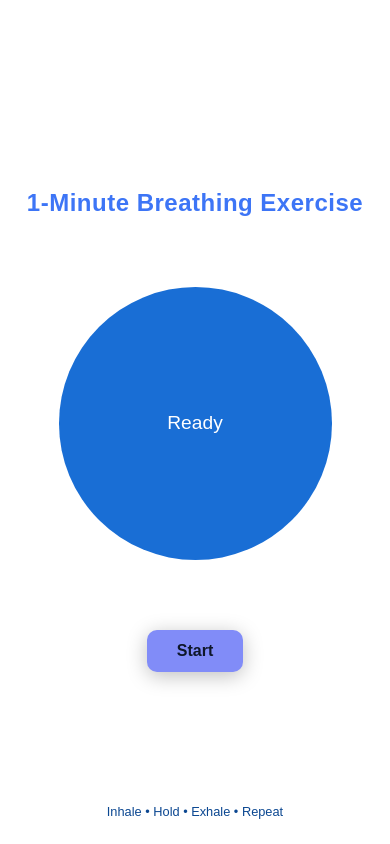
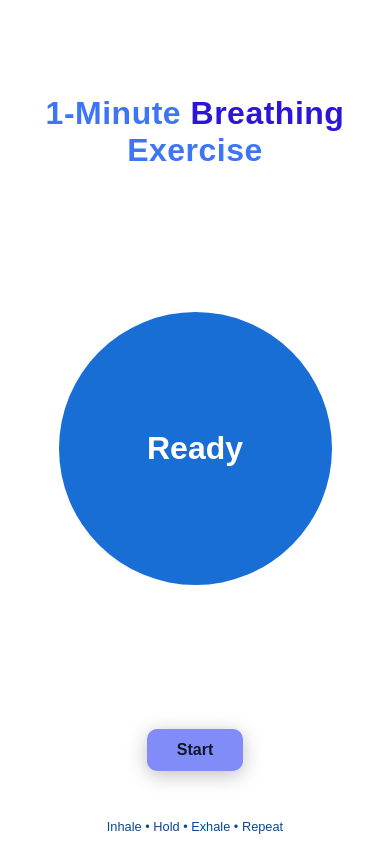
Before and after one commit to mohd-Altaf/Meditation, a plain HTML site: page index.html in a window 390 px wide. Drawn offline with Linux system fonts and the light colour scheme.

Commit message:
Refactor HTML and CSS for breathing exercise page
Updated styling and structure for improved layout and responsiveness.

```diff
--- a/index.html
+++ b/index.html
@@ -23,23 +23,27 @@
       display: flex;
       flex-direction: column;
       align-items: center;
-      justify-content: center;
+      justify-content: space-evenly;
       background: var(--bg-gradient);
       color: #f8fafc;
       font-family: 'Poppins', sans-serif;
       overflow: hidden;
       text-align: center;
       transition: background 3s ease-in-out;
+      padding:0;
     }
 
     h1 {
       margin-bottom: 20px;
       font-weight: 600;
-      font-size: clamp(1.5rem, 4vw, 2.2rem);
+      font-size: clamp(2rem, 4vw, 2.2rem);
       letter-spacing: 0.5px;
       color: #3d75f6;
       margin-bottom: 70px;
     }
+
+    .diff{ color: #2c15db;
+    font-weight: 700; }
 
     .circle {
       width: min(60vw, 220px);
@@ -50,9 +54,10 @@
       align-items: center;
       justify-content: center;
       color: white;
-      font-size: clamp(1.2rem, 3vw, 1.8rem);
-      transition: transform 5s ease-in-out, background 5s ease-in-out;
+      font-size: clamp(2rem, 3vw, 1.8rem);
+      transition: transform 3.8s ease-in-out, background 3.8s ease-in-out;
       box-shadow: 0 0 35px rgba(255, 255, 255, 0.2);
+      font-weight: 700;
     }
 
     button {
@@ -77,14 +82,14 @@
 
     footer {
       position: absolute;
-      bottom: 25px;
+      bottom: 10px;
       color: #0b4791;
       font-size: clamp(0.8rem, 2.5vw, 1rem);
     }
 
     @media (max-width: 600px) {
       body {
-        padding: 0 20px;
+        padding: 0;
       }
       .circle {
         width: 70vw;
@@ -94,7 +99,7 @@
   </style>
 </head>
 <body>
-  <h1>1-Minute Breathing Exercise</h1>
+  <h1>1-Minute <span class="diff"> Breathing</span> Exercise</h1>
   <div id="circle" class="circle">Ready</div>
   <button id="startBtn">Start</button>
   <footer>Inhale • Hold • Exhale • Repeat</footer>
```
